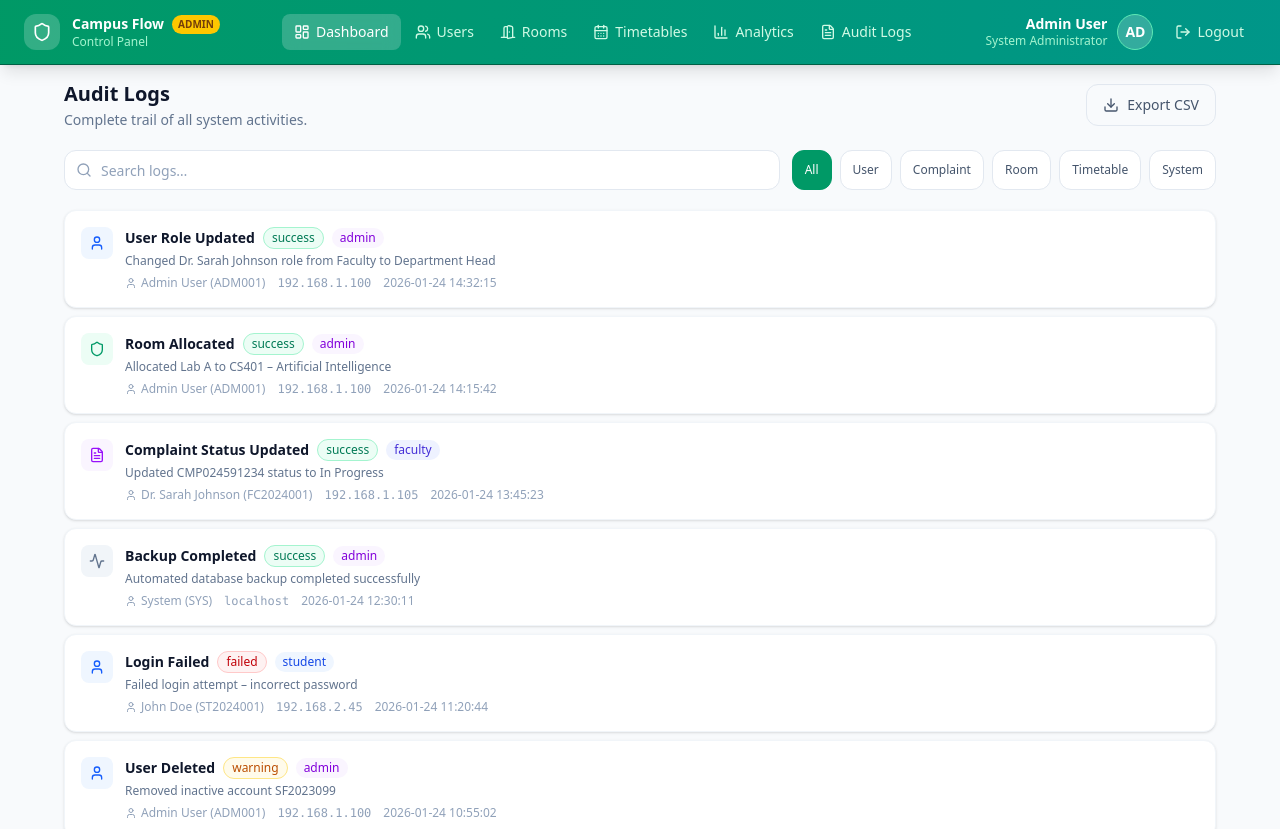
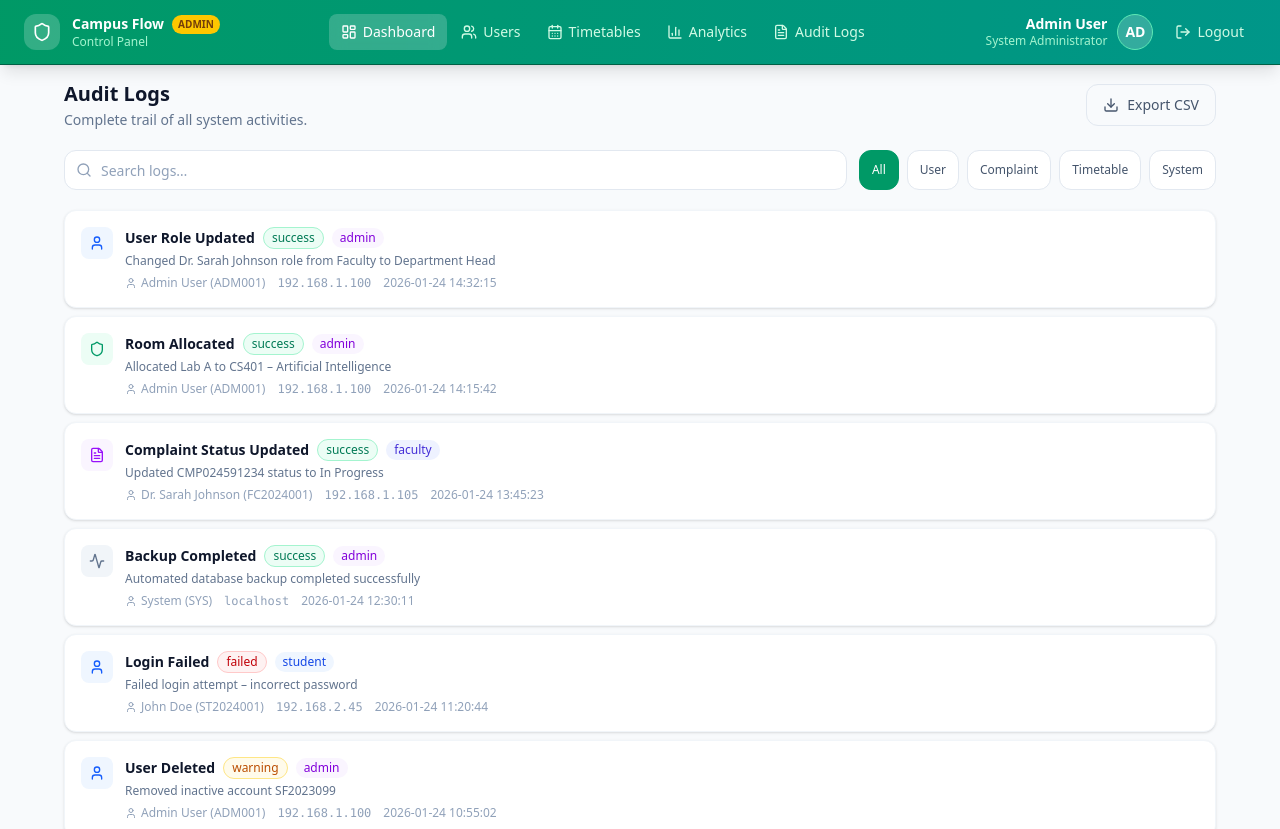
Before and after one commit to jarviswoke/Campus_Flow, a React app in the folder frontend/: page /admin/audit in a window 1280 px wide. Shown: the top 829 px of the page. Built offline with nearby package versions, Linux system fonts and the light colour scheme; no server answers; the HTML template or start-up script is replaced by a standard one.

Commit message:
removed room allocation frorm admin panel

```diff
--- a/frontend/src/App.jsx
+++ b/frontend/src/App.jsx
@@ -55,7 +55,7 @@ const App = () => {
           <Route path="/admin"           element={<AdminDashboard />} />
           <Route path="/admin/users"     element={<UserManagement />} />
           <Route path="/admin/timetables" element={<TimetableManagement />} />
-          <Route path="/admin/rooms"     element={<RoomAllocation />} />
+          {/* <Route path="/admin/rooms"     element={<RoomAllocation />} /> */}
           <Route path="/admin/analytics" element={<SystemAnalytics />} />
           <Route path="/admin/audit"     element={<AuditLogs />} />
         </Route>
--- a/frontend/src/components/admin/AdminNavigation.jsx
+++ b/frontend/src/components/admin/AdminNavigation.jsx
@@ -4,7 +4,6 @@ import { useNavigate } from 'react-router-dom';
 const NAV_ITEMS = [
   { id: 'dashboard', label: 'Dashboard', icon: LayoutDashboard },
   { id: 'users', label: 'Users', icon: Users },
-  { id: 'rooms', label: 'Rooms', icon: DoorOpen },
   { id: 'timetables',  label: 'Timetables',   icon: CalendarDays },
   { id: 'analytics', label: 'Analytics', icon: BarChart3 },
   { id: 'audit', label: 'Audit Logs', icon: FileText },
--- a/frontend/src/components/admin/AuditLogs.jsx
+++ b/frontend/src/components/admin/AuditLogs.jsx
@@ -65,7 +65,7 @@ export default function AuditLogs() {
             className="w-full h-10 pl-9 pr-4 rounded-xl border border-slate-200 bg-white text-sm placeholder:text-slate-400 focus:outline-none focus:ring-2 focus:ring-emerald-500/20 focus:border-emerald-400 transition" />
         </div>
         <div className="flex gap-2 flex-wrap">
-          {['all', 'user', 'complaint', 'room', 'timetable', 'system'].map((c) => (
+          {['all', 'user', 'complaint', 'timetable', 'system'].map((c) => (
             <button key={c} onClick={() => setCategoryFilter(c)}
               className={`px-3 py-2 rounded-xl text-xs font-medium border transition-all ${
                 categoryFilter === c ? 'bg-emerald-600 text-white border-emerald-600' : 'bg-white text-slate-600 border-slate-200 hover:border-emerald-300'
--- a/frontend/src/components/student/ComplaintForm.jsx
+++ b/frontend/src/components/student/ComplaintForm.jsx
@@ -44,7 +44,6 @@ export default function ComplaintForm({ onSubmit }) {
 
   const BACKEND_URL = import.meta.env.VITE_BACKEND_URL || 'http://localhost:5001';
 
-  // Helper function for authenticated API calls
   const makeAuthenticatedRequest = async (url, options = {}) => {
     const token = localStorage.getItem('token');
     if (!token) {
@@ -63,7 +62,6 @@ export default function ComplaintForm({ onSubmit }) {
     });
   };
 
-  // Fetch existing complaints on component mount
   useEffect(() => {
     const fetchExistingComplaints = async () => {
       try {
@@ -80,7 +78,6 @@ export default function ComplaintForm({ onSubmit }) {
         setExistingComplaints(data.complaints || []);
       } catch (error) {
         if (error.message === 'No authentication token found') {
-          // User not logged in, don't fetch
           return;
         }
         console.error('Error fetching complaints:', error);
@@ -109,7 +106,7 @@ export default function ComplaintForm({ onSubmit }) {
           category: data.category,
           title: data.title,
           description: data.description,
-          priority: 'medium', // Default priority
+          priority: 'medium',
         }),
       });
 
@@ -120,7 +117,6 @@ export default function ComplaintForm({ onSubmit }) {
         return;
       }
 
-      // Success - navigate to success page
       navigate('/success', {
         state: {
           complaint: result.complaint,
```
